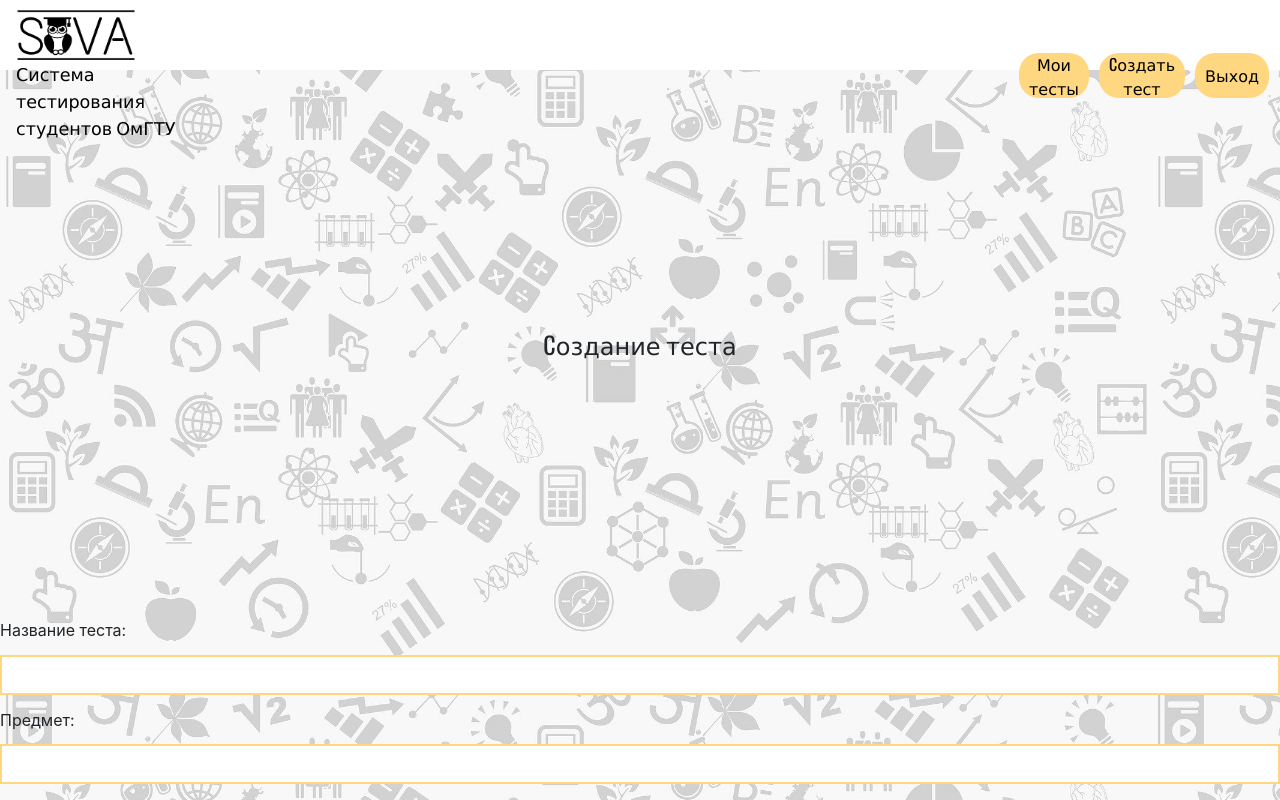
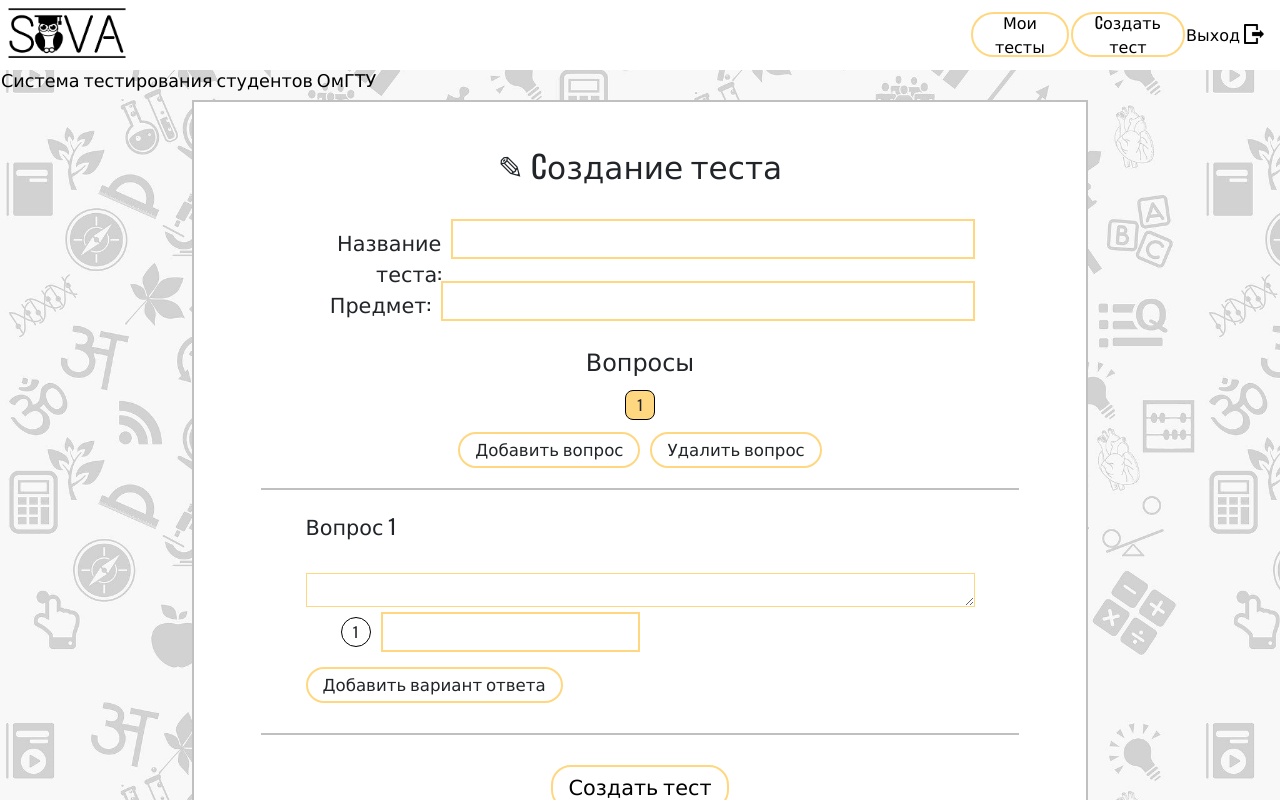
Before and after one commit to EzhovSergey/sova2_frontend, a Vue app: page /create-test in a window 1280 px wide. Shown: the top 800 px of the page. Built offline with nearby package versions, Linux system fonts and the light colour scheme; sample sign-in values are in the browser's storage.

Commit message:
add design to CreateTest,DecisionTest,new menu+css refactoring

```diff
--- a/src/assets/index.css
+++ b/src/assets/index.css
@@ -2,21 +2,23 @@
 .card-contet{/*Вид рабочего блока(Регистрация и Авторизация)*/
 	font-family: 'Oswald',Verdana,sans-serif;
 	display:flex;
-	flex-direction:column;
+	flex-flow:column nowrap;
 	justify-content:center;
-	align-items:center;
+	align-items:flex-start;
 }
 .card{/*Вид рабочего блока(Регистрация и Авторизация)*/
 	border-style:solid;
 	border-color:silver;
 	border-width:2px;
 	background-color:white;
-	margin: 3% 15% 0% 15%;
+	margin: 100px 15% 30px 15%;
 	border-radius:0%;
 	font-size:130%;
+	position:static;
 }
 .card-title{/*Название рабочего блока(Регистрация и Авторизация)*/
 	text-align:center;
+	display:block;
 	font-size: 150%;
 	margin:5% 0% 2% 0%;
 	font-family: 'Oswald',Verdana,sans-serif;
@@ -24,8 +26,9 @@
 .title-page{/*Название рабочего блока*/
 	text-align:center;
 	font-size: 150%;
-	margin:5% 0% 2% 0%;
+	margin:30px 0px 5px 0px;
 	font-family: 'Oswald',Verdana,sans-serif;
+	padding:0px;
 }
 .input-field{/*Блок для поля ввода(+надписи ошибок)*/
 	width:60%;
@@ -45,7 +48,7 @@
 	margin:2% auto 1%;
 	background-color:#FFD780;
 	font-size:90%;
-	padding:1% 2%;
+	padding:6px 15px 8px 15px;
 	border-radius:20px;
 	display:block;
 	align-self:center;
@@ -53,97 +56,41 @@
 }
 .helper-text.invalid{/*Текст ошибки ввода данных пользователя*/
 	display:block;
-	position:relative;
+	position:static;
 	font-size:70%;
 	color:red;
 	font-family: 'Oswald',Verdana,sans-serif;
 }
-.title-empty-layout{/* Меню без кнопок*/
-	background-color:white;
-	padding:0% 0% 1.5% 0%;
-	height:70px;
-}
-.title-main-layout{/*Меню с кнопками*/
-	padding:0% 0% 1.5% 0%;
-	display:inline;
-	width:15%;
-}
-.title-main-layout a:hover{
-	text-decoration:none;
-}
-.navbar{/*Меню с кнопками*/
-	display:flex;
-	flex-direction:row;
-	align-content:top;
-	justify-content:space-between;
-	background-color:white;
-	height:70px;
-}
-.top-menu li{/*Кнопки меню по отдельности*/
-	background-color:#FFD780;
-	display:flex;
-	margin: 2% 2%;
-	border-radius:20px;
+.message-error{
 	text-align:center;
-	align-items:center;
-	padding:0% 4%;
-}
-.top-menu ul{/*Кнопки меню вместе*/
-	display:flex;
-	align-items:stretch;
-	justify-content:space-around;
-	width:290px;
-	height:55px;
-	list-style-type:none;
-}
-span{/*Надписи ФИО,Email и тд*/
+	margin:15px;
 	display:block;
-	margin:1% 0%;
+	position:static;
+	font-size:70%;
+	color:red;
+	font-family: 'Oswald',Verdana,sans-serif;
 }
 input{/*поле для ввода*/
 	color:black;
-	font-size:70%;
+	font-size:80%;
 	text-align:center;
 	width:100%;
 	height:40px;
-	display:block;
+	display:inline-block;
 	border-color:#FFD780;
 	border-style:solid;
 }
 body{/*весь сайт*/
 	background-color:silver;
 	background-image:url("/img/background.jpg");
-	background-size:90%;
-}
-.logo-main{/*лого меню с кнопками*/
-	height:50px;
-	margin:1% 9% 0% 0.7%;
-}
-.logo-empty{/*лого меню без кнопок*/
-	margin:0.7% 1.3%;
-	height:50px;
-}
-.name-main-layout{
-	display:inline;
-	color:black;
-	font-size:110%;
-	font-family: 'Oswald',Verdana,sans-serif;
-	margin:0% 0.2% 0% 0%;
-}
-
-.name-empty-layout{
-	display:inline;
-	color:black;
-	font-size:110%;
-	margin:0% 0.2% 0% 0%;
-	font-family: 'Oswald',Verdana,sans-serif;
+	background-size:1200px;
 }
 .main-page-tests{
 	border-style:solid;
 	border-color:silver;
 	border-width:2px;
 	background-color:white;
-	margin: 3% 15% 0% 15%;
+	margin: 100px 15% 0% 15%;
 	border-radius:0%;
 	font-size:130%;
 	font-family: 'Oswald',Verdana,sans-serif;
@@ -161,15 +108,23 @@ body{/*весь сайт*/
 	border-style:solid;
 	border-color:#FFD780;
 	border-radius:20px;
-	margin:20% 0% 30% auto;
-	padding:3% 10% 7% 10%;
-	width:110%;
+	background-color:white;
+	margin:10px auto 10px auto;
+	padding:3px 15px 7px 15px;
+	color:black;
 }
 li a,.button-create-test a{
 	font-family: 'Oswald',Verdana,sans-serif;
 	color:black;
 }
-li a:hover,.button-create-test a:hover{
+li a:hover,.button-create-test a:hover,.button-create-test:hover{
 	color:gray;
 	text-decoration:none;
 }
+.name-field{
+	display:block;
+	margin:7px 0px;
+}
+.break{
+	flex-basis:100%;
+}
--- a/src/layouts/EmptyLayout.vue
+++ b/src/layouts/EmptyLayout.vue
@@ -7,3 +7,28 @@
     <router-view />
   </div>
 </template>
+<style scoped>
+.title-empty-layout{/* Лого+текст*/
+background-color:white;
+padding:0%;
+width:100%;
+position:fixed;
+height:70px;
+margin-top:0px;
+top:0px;
+z-index:9999;
+}
+.logo-empty{/*лого меню без кнопок*/
+margin:8px;
+height:50px;
+display:fixed;
+}
+.name-empty-layout{
+width:450px;
+display:inline;
+color:black;
+font-size:110%;
+margin:1px;
+font-family: 'Oswald',Verdana,sans-serif;
+}
+</style>
--- a/src/layouts/MainLayout.vue
+++ b/src/layouts/MainLayout.vue
@@ -9,8 +9,8 @@
       </div>
       <nav class="top-menu">
         <ul>
-          <li><router-link to="/">Мои тесты</router-link></li>
-          <li><router-link to="/create-test">Cоздать тест</router-link></li>
+          <li><router-link to="/" class="menu-btn">Мои тесты</router-link></li>
+          <li><router-link to="/create-test" class="menu-btn">Cоздать тест</router-link></li>
           <li>
             <div class="logout" @click.prevent="logout()">
               <router-link to="/login">Выход</router-link>
@@ -24,7 +24,92 @@
     </main>
   </div>
 </template>
-
+<style scoped>
+.title-main-layout a:hover{
+text-decoration:none;
+}
+.title-main-layout{/*Лого+текст*/
+width:420px;
+height:70px;
+position:fixed;
+}
+.navbar{/*Меню с кнопками*/
+display:flex;
+flex-wrap:nowrap;
+flex-direction:row;
+align-items:top;
+position:fixed;
+justify-content:space-between;
+background-color:white;
+height:70px;
+padding:0px;
+width:100%;
+top:0px;
+z-index:99;
+}
+.logout{
+display:inline;
+text-align:center;
+font-family: 'Oswald',Verdana,sans-serif;
+background-image:url("/img/logout.png");
+background-size:20px;
+padding-right:30px;
+background-position:90% 52%;
+background-repeat:no-repeat;
+cursor:pointer;
+}
+.logout:hover{
+opacity:0.6;
+}
+li .menu-btn{/*Кнопки меню по отдельности*/
+background-color:white;
+border-style:solid;
+border-color:#FFD780;
+border-width:2px;
+display:flex;
+margin: 1px;
+border-radius:25px;
+text-align:center;
+align-items:center;
+padding:0px 12px;
+height:45px;
+z-index:10000;
+}
+.top-menu ul{/*Кнопки меню вместе*/
+display:flex;
+margin: 0px 10px;
+align-items:center;
+justify-content:space-around;
+width:300px;
+height:50px;
+flex-wrap:nowrap;
+list-style-type:none;
+padding:0px;
+background-color:white;
+border-radius:0px;
+position:fixed;
+top:9px;
+right:0px;
+z-index:9999;
+}
+.logo-main{/*лого меню с кнопками*/
+height:50px;
+margin:8px;
+display:fixed;
+}
+.name-main-layout{
+display:inline;
+color:black;
+font-size:110%;
+font-family: 'Oswald',Verdana,sans-serif;
+margin:1px;
+text-wrap:nowrap;
+padding-top:17px;
+}
+.app-content{
+z-index:0;
+}
+</style>
 <script>
 export default {
   methods: {
--- a/src/views/CreateTest.vue
+++ b/src/views/CreateTest.vue
@@ -1,6 +1,6 @@
 <template>
   <div class="create-test">
-    <span class="title-page">Cоздание теста</span>
+    <span class="title-page">&#9998; Cоздание теста</span>
     <form class="create-test-card" @submit.prevent="submitHandler">
       <div class="header-test">
         <div class="name-test">
@@ -31,9 +31,13 @@
         </div>
       </div>
       <div class="navigation">
-        <span>Вопросы</span>
+        <span class="text-before-q-btn">Вопросы</span>
         <div class="list-number-questions" v-for="(question, indexQuestion) in questions" :key="indexQuestion">
-          <button class="number-question" @click.prevent="activeQuestion = indexQuestion">{{indexQuestion + 1}}</button>
+          <button class="btn number-question" @click.prevent="activeQuestion = indexQuestion"
+          v-bind:class="{yellow: indexQuestion==activeQuestion}"
+          >{{indexQuestion + 1}}</button>
+        </div>
+        <div class="break">
         </div>
         <button class="btn create-question" @click.prevent="addQuestion()">
           Добавить вопрос
@@ -67,8 +71,10 @@
               class="btn is-active delete-answer"
               v-if="answer.isActive"
               @click.prevent="deleteAnswer(activeQuestion, indexAnswer)"
-            >X</button>
-            <button class="btn is-correct" @click.prevent="answer.is_it_true = !answer.is_it_true">
+            >&#10006;</button>
+            <button class="btn answer-btn" @click.prevent="answer.is_it_true = !answer.is_it_true"
+            v-bind:class="{ yellow: answer.is_it_true }"
+            >
               {{indexAnswer + 1}}
             </button>
             <input
@@ -90,14 +96,178 @@
         </div>
       </div>
         <button
-          class="btn waves-effect waves-light auth-submit"
+          class="button-create-test"
           type="submit"
         >Создать тест
         </button>
     </form>
   </div>
 </template>
-
+<style scoped>
+.name-test, .subject-test{
+display:flex;
+flex-wrap:nowrap;
+height:62px;
+}
+.name-test >.name-field,.subject-test >.name-field{
+text-align:right;
+min-width:135px;
+padding-right:10px;
+display:inline-block;
+}
+.input-name-test,.input-subject-test{
+min-width:20px;
+}
+.name-test >.helper-text,.subject-test >.helper-text{
+position:absolute;
+padding-left:140px;
+margin-top:40px;
+}
+.navigation{
+margin:0px auto;
+display:flex;
+flex-direction:row;
+flex-wrap:wrap;
+justify-content:center;
+width:75%;
+}
+.create-test{
+border-style:solid;
+border-color:silver;
+border-width:2px;
+background-color:white;
+margin: 100px 15% 30px 15%;
+border-radius:0%;
+font-size:130%;
+font-family: 'Oswald',Verdana,sans-serif;
+display:flex;
+flex-direction:column;
+justify-content:flex-start;
+align-items:stretch;
+padding-bottom:25px;
+}
+.header-test{
+width:75%;
+margin:0px auto;
+}
+span.title-page{
+margin-top:40px;
+margin-bottom:30px;
+}
+.create-question,.delete-question{
+background-color:white;
+border-style:solid;
+border-color:#FFD780;
+border-radius:20px;
+border-width:2px;
+padding:3px 15px 4px;
+font-size:80%;
+margin:10px 5px;
+}
+.list-number-questions{
+display:block;
+margin:2px;
+}
+.list-number-questions > .number-question{
+border-style:solid;
+border-radius:8px;
+border-color:black;
+font-size:70%;
+width:30px;
+height:30px;
+padding:0px;
+}
+.text-before-q-btn{
+flex-basis:100%;
+margin-bottom:5px;
+text-align:center;
+font-size:115%;
+}
+.question{
+border-top:solid;
+border-bottom:solid;
+border-color:silver;
+border-width:2px;
+width:85%;
+display:flex;
+flex-wrap:wrap;
+flex-direction:row;
+margin:10px auto 30px;
+padding:20px 5%;
+}
+.field-question{
+display:block;
+border-style:solid;
+border-color:#FFD780;
+font-size:80%;
+}
+.question-text > .number-question{
+flex-basis:100%;
+display:block;
+margin-bottom:10px;
+}
+.question-text{
+flex-basis:100%;
+display:flex;
+flex-direction:column;
+}
+.answer{
+width:50%;
+display:flex;
+flex-direction:row;
+flex-wrap:nowrap;
+align-items:center;
+justify-content:flex-start;
+}
+.answers-to-question{
+width:100%;
+}
+.answer-number{
+border-style:solid;
+border-radius:10px;
+}
+.answer > .helper-text{
+position:absolute;
+width:200px;
+margin-left:27%;
+}
+.answer-btn{
+border-style:solid;
+border-color:black;
+border-radius:15px;
+min-width:30px;
+min-height:30px;
+margin:10px;
+margin-left:35px;
+font-size:70%;
+padding:0px;
+}
+.yellow{
+background-color:#FFD780;
+}
+.delete-answer{
+display:block;
+border-style:solid;
+border-color:#FFD780;
+border-radius:15px;
+min-width:24px;
+max-height:24px;
+padding:0px;
+padding-bottom:2px;
+position:absolute;
+font-size:60%;
+}
+.create-answer{
+background-color:white;
+border-style:solid;
+border-color:#FFD780;
+border-radius:20px;
+border-width:2px;
+padding:3px 15px 4px;
+font-size:80%;
+margin:10px 0px;
+}
+</style>
 <script>
 import { mapActions, mapGetters } from 'vuex'
 import { required } from 'vuelidate/lib/validators'
--- a/src/views/DecisionTest.vue
+++ b/src/views/DecisionTest.vue
@@ -55,7 +55,7 @@
               class="btn numberAnswer"
               @click.prevent="chooseAnswer(textQuestions[activeQuestion].id, textQuestions[activeQuestion].answers[indexAnswer].id)"
             >
-              {{indexAnswer + 1}}
+              <div class="answer-number-btn" v-bind:class="{yellow:isAnswerChosen(textQuestions[activeQuestion].id, textQuestions[activeQuestion].answers[indexAnswer].id)}">{{indexAnswer + 1}}</div>
               <span class="answer-text">
                 {{answer.text}}
               </span>
@@ -69,18 +69,197 @@
       </div>
       <div class="navigation">
         <div class="list-number-questions" v-for="(question, indexQuestion) in textQuestions" :key="indexQuestion">
-          <button class="number-question" @click.prevent="activeQuestion = indexQuestion">{{indexQuestion + 1}}</button>
+          <button class="btn number-question" @click.prevent="activeQuestion = indexQuestion" v-bind:class="[{yellow: indexQuestion==activeQuestion},{green: indexQuestion!=activeQuestion && isAnswerToQuestion (textQuestions[indexQuestion].id)}]">{{indexQuestion + 1}}</button>
         </div>
       </div>
       <button
-        class="btn waves-effect waves-light auth-submit"
+        class="btn btn-send-test"
         type="submit"
       >Сдать тест
       </button>
     </form>
   </div>
 </template>
-
+<style scoped>
+.user-fio >.helper-text{
+position:absolute;
+padding-left:130px;
+margin-top:60px;
+}
+.user-group >.helper-text{
+position:absolute;
+padding-left:70px;
+margin-top:60px;
+}
+.navigation{
+margin:0px auto;
+display:flex;
+flex-direction:row;
+flex-wrap:wrap;
+justify-content:center;
+width:75%;
+}
+.decision-test{
+border-style:solid;
+border-color:silver;
+border-width:2px;
+background-color:white;
+margin: 100px 15% 30px 15%;
+border-radius:0%;
+font-size:130%;
+font-family: 'Oswald',Verdana,sans-serif;
+display:flex;
+flex-direction:column;
+justify-content:flex-start;
+align-items:stretch;
+padding-bottom:25px;
+}
+.title-test{
+flex-basis:100%;
+display:flex;
+align-items:center;
+}
+.subject-test, .author-test{
+flex-basis:50%;
+font-size:85%;
+display:flex;
+align-items:center;
+}
+.title-test > .name-field,.subject-test > .name-field,.author-test > .name-field,.user-fio > .name-field,.user-group > .name-field{
+margin-right:7px;
+}
+.header-test{
+width:75%;
+margin:0px auto;
+display:flex;
+flex-wrap:wrap;
+}
+.user-fio{
+width:60%;
+padding-right:10px;
+display:flex;
+margin-bottom:15px;
+margin-top:7px;
+align-items:center;
+}
+.user-fio > .name-field{
+width:165px;
+}
+.user-group{
+width:40%;
+display:flex;
+margin-bottom:15px;
+margin-top:7px;
+align-items:center;
+}
+span.title-page{
+margin-top:40px;
+margin-bottom:30px;
+}
+.back-questions,.next-questions{
+background-color:white;
+border-style:solid;
+border-color:#FFD780;
+border-radius:20px;
+border-width:2px;
+padding:3px 40px 4px;
+font-size:80%;
+margin:10px 5px;
+}
+.btn-send-test{
+background-color:white;
+border-style:solid;
+border-color:#FFD780;
+border-radius:20px;
+border-width:2px;
+padding:3px 40px 4px;
+font-size:80%;
+display:block;
+margin:10px auto;
+}
+.list-number-questions{
+display:block;
+margin:2px;
+}
+.list-number-questions > .number-question{
+border-style:solid;
+border-radius:8px;
+border-color:black;
+font-size:70%;
+width:30px;
+height:30px;
+padding:0px;
+}
+.question{
+border-top:solid;
+border-color:silver;
+border-width:2px;
+width:85%;
+display:flex;
+flex-wrap:wrap;
+flex-direction:row;
+margin:10px auto 0px;
+padding:20px 5% 5px;
+}
+.text-field{
+display:block;
+font-size:115%;
+}
+.question-text > .number-question{
+flex-basis:100%;
+display:block;
+margin-bottom:10px;
+}
+.question-text{
+flex-basis:100%;
+display:flex;
+flex-direction:column;
+}
+.answer{
+width:100%;
+display:flex;
+flex-direction:row;
+flex-wrap:nowrap;
+align-items:center;
+justify-content:flex-start;
+}
+.answers-to-question{
+width:100%;
+margin-top:10px;
+}
+.numberAnswer{
+display:flex;
+align-items:center;
+}
+.answer-number-btn{
+border-style:solid;
+border-color:black;
+border-radius:15px;
+border-width:1px;
+min-width:25px;
+min-height:25px;
+margin:5px;
+font-size:80%;
+padding:0px;
+padding-top:2px;
+}
+.yellow{
+    background-color:#FFD780;
+}
+.green{
+    background-color:#4CB381;
+}
+.buttons-nav{
+    display:flex;
+    justify-content:space-evenly;
+    border-bottom:solid;
+    border-color:silver;
+    border-width:2px;
+    width:85%;
+    margin:0px auto 30px;
+    padding:0px 5% 10px;
+}
+</style>
 <script>
 import { mapActions, mapGetters } from 'vuex'
 import { required } from 'vuelidate/lib/validators'
@@ -127,6 +306,24 @@ export default {
         this.questions[questionIndex].answers.splice(this.questions[questionIndex].answers.indexOf(answerId), 1)
       }
     },
+    isAnswerChosen (questionId, answerId) {
+      let questionIndex = 0
+      while (questionId !== this.questions[questionIndex].id) {
+        questionIndex += 1
+      }
+      if (this.questions[questionIndex].answers.indexOf(answerId) !== -1) {
+        return true
+      } return false
+    },
+    isAnswerToQuestion (questionId) {
+      let questionIndex = 0
+      while (questionId !== this.questions[questionIndex].id) {
+        questionIndex += 1
+      }
+      if (this.questions[questionIndex].answers.length === 0) {
+        return false
+      } return true
+    },
     initialData (testData) {
       this.author.fio = testData.author.fio
       this.subject = testData.subject
```
Also changed, not shown: public/img/logout.png (added).
